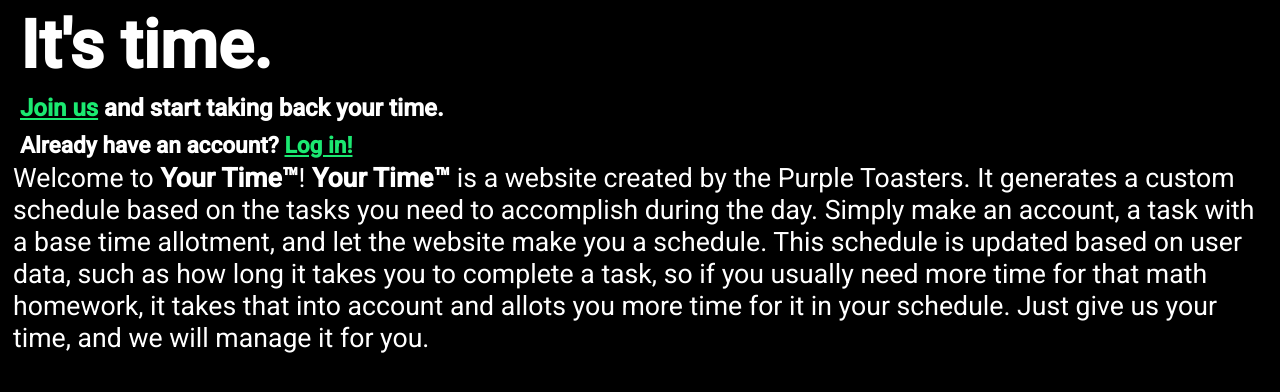
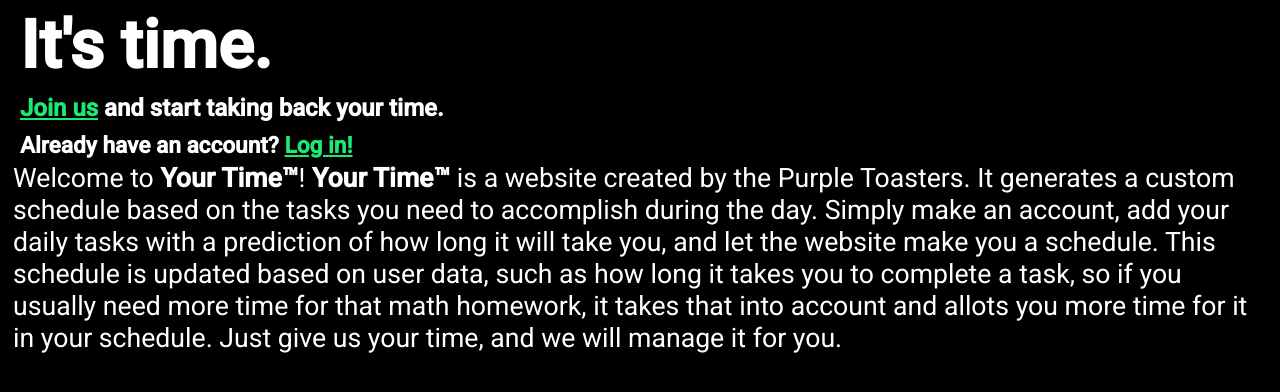
Before and after one commit to ALUKEM/Your-time, a PHP site: page /home.php in a window 1280 px wide. Shown: the part 176-568 px from the top of the page. Run offline with PHP 8.4, Linux system fonts and the light colour scheme.

Commit message:
Update home.php

```diff
--- a/home.php
+++ b/home.php
@@ -54,7 +54,7 @@ session_start()
 
 		<p>
 
-Welcome to <b>Your Time™</b>! <b>Your Time™ </b> is a website created by the Purple Toasters. It generates a custom schedule based on the tasks you need to accomplish during the day. Simply make an account, a task with a base time allotment, and let the website make you a schedule. This schedule is updated based on user data, such as how long it takes you to complete a task, so if you usually need more time for that math homework, it takes that into account and allots you more time for it in your schedule. Just give us your time, and we will manage it for you.
+Welcome to <b>Your Time™</b>! <b>Your Time™ </b> is a website created by the Purple Toasters. It generates a custom schedule based on the tasks you need to accomplish during the day. Simply make an account, add your daily tasks with a prediction of how long it will take you, and let the website make you a schedule. This schedule is updated based on user data, such as how long it takes you to complete a task, so if you usually need more time for that math homework, it takes that into account and allots you more time for it in your schedule. Just give us your time, and we will manage it for you.
 
 		</p>
 	</body>
```
